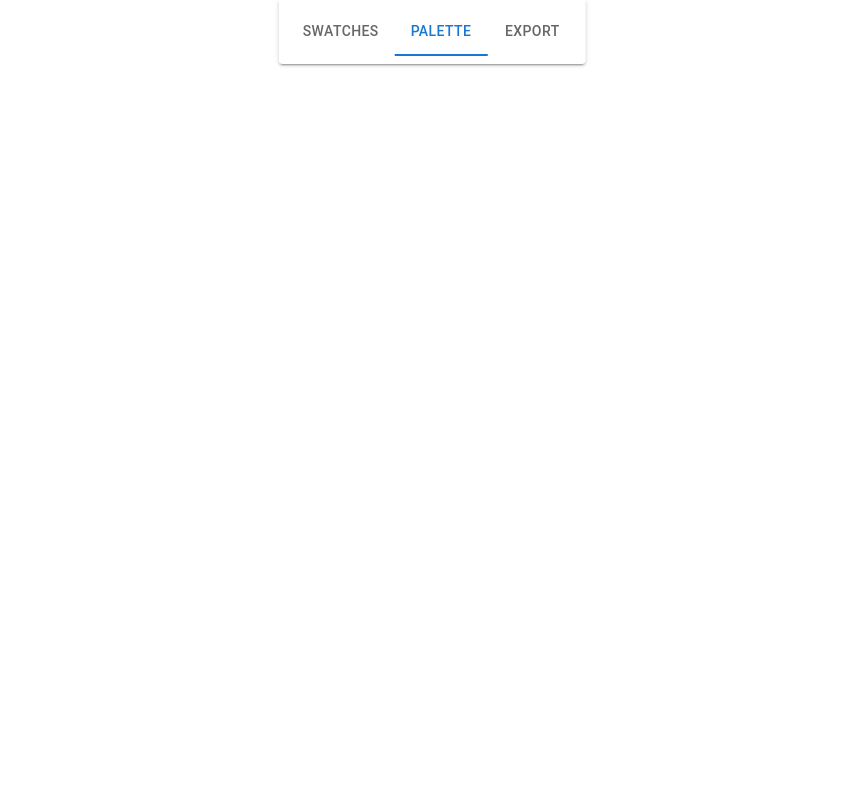
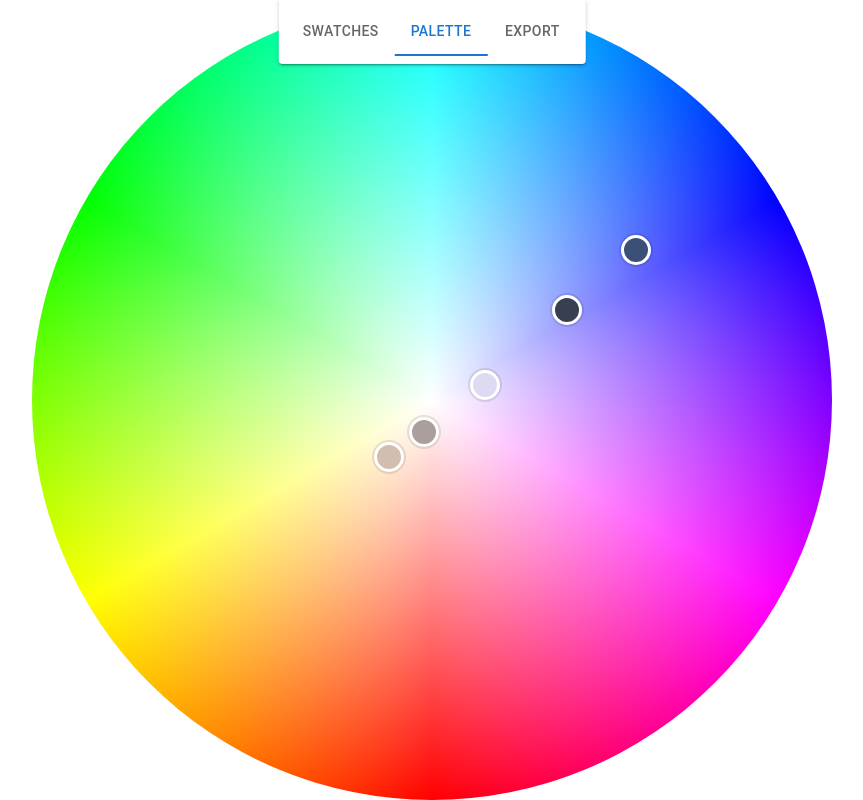
Before and after one commit to kinetikeith/chromanant, a React (Vite) app: page / in a window 1280 px wide. Both pictures are taken after a click on the tab "PALETTE". Shown: the whole page, without its empty margins (208-1071 px from the left). Built offline with nearby package versions, Linux system fonts and the light colour scheme.

Commit message:
Began implementing PaletteMode

```diff
--- a/src/App.tsx
+++ b/src/App.tsx
@@ -1,6 +1,7 @@
 import chroma, { Color } from 'chroma-js';
 import { Paper, Tabs, Tab } from '@mui/material';
 import SwatchMode from './modes/SwatchMode';
+import PaletteMode from './modes/PaletteMode';
 import { useCallback, useMemo, useState } from 'react';
 
 import ColorContext, { GenerationMode } from './ColorContext';
@@ -55,6 +56,7 @@ function App() {
           borderTopLeftRadius: 0,
           borderTopRightRadius: 0,
           transform: 'translateX(-50%)',
+          zIndex: 1,
         }}
       >
         <Tabs value={mode} onChange={(_event, newMode: Mode) => setMode(newMode)}>
@@ -67,6 +69,9 @@ function App() {
         {mode === Mode.Swatch && (
           <SwatchMode direction="row" />
         )}
+        {mode === Mode.Palette && (
+          <PaletteMode />
+        )}
       </ColorContext.Provider>
     </>
   );
--- /dev/null
+++ b/src/modes/PaletteMode.tsx
@@ -0,0 +1,71 @@
+import { Box, styled } from "@mui/material";
+import chroma, { Color } from "chroma-js";
+import { useContext } from "react";
+import ColorContext from "../ColorContext";
+
+
+const hueGradientColors = chroma
+  .scale(['#ff0000', '#00ff00', '#0000ff', '#ff0000'])
+  .mode('hsv')
+  .colors(7, null);
+
+const ColorRadarBackground = styled(Box)({
+  borderRadius: '50%',
+  aspectRatio: '1',
+  background: `radial-gradient(closest-side, white, rgba(255, 255, 255, 0.0)), conic-gradient(from 180deg, ${hueGradientColors})`,
+  containerType: 'size',
+});
+
+const ColorRadarChip = styled('span')({
+  position: 'absolute',
+  borderRadius: '50%',
+  border: '3px solid white',
+  width: '30px',
+  height: '30px',
+  transform: 'translate(50%, 50%)',
+  boxShadow: '0px 0px 0px 2px rgba(0, 0, 0, 0.1)',
+});
+
+const degToRad = Math.PI / 180;
+
+function colorToCssPosition(color: Color) {
+  const [hue, sat, _val] = color.hsv();
+
+  const hueRad = (hue - 90) * degToRad;
+
+  const x = ((Math.cos(hueRad) * sat) + 1) * 50;
+  const y = ((Math.sin(hueRad) * sat) + 1) * 50;
+
+  return [x, y];
+}
+
+function ColorRadar({colors, size}: {colors: Color[], size: number}) {
+  return (
+    <ColorRadarBackground width={ size } height={ size }>
+      { colors.map((color, index) => {
+        const [x, y] = colorToCssPosition(color);
+        return (
+          <ColorRadarChip
+            key={ index }
+            style={{
+              bottom: `${y}%`,
+              right: `${x}%`,
+              backgroundColor: color.hex()
+            }}
+          />
+        )
+      })}
+    </ColorRadarBackground>
+  )
+}
+
+export default function PaletteMode() {
+  const context = useContext(ColorContext);
+
+  const colors = context.swatchValues.map(value => value.color);
+  return (
+    <Box display="flex" justifyContent="center" alignItems="center">
+      <ColorRadar size={ '100vh' } colors={ colors } />
+    </Box>
+  );
+}
```
